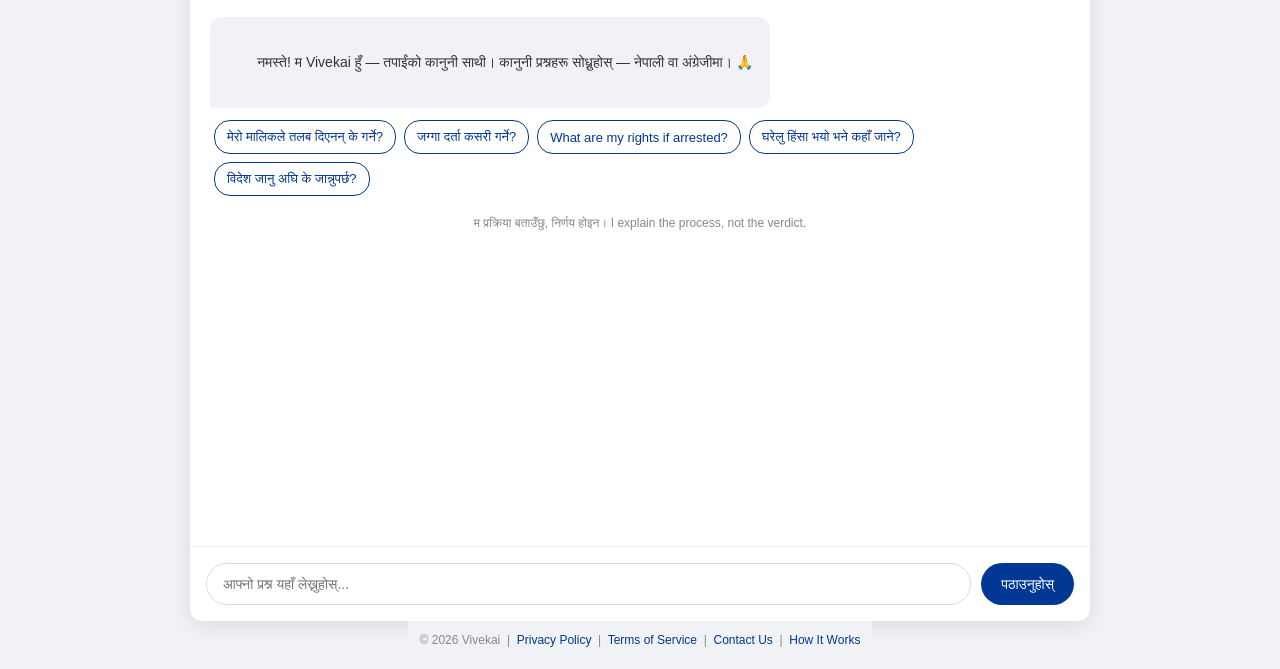
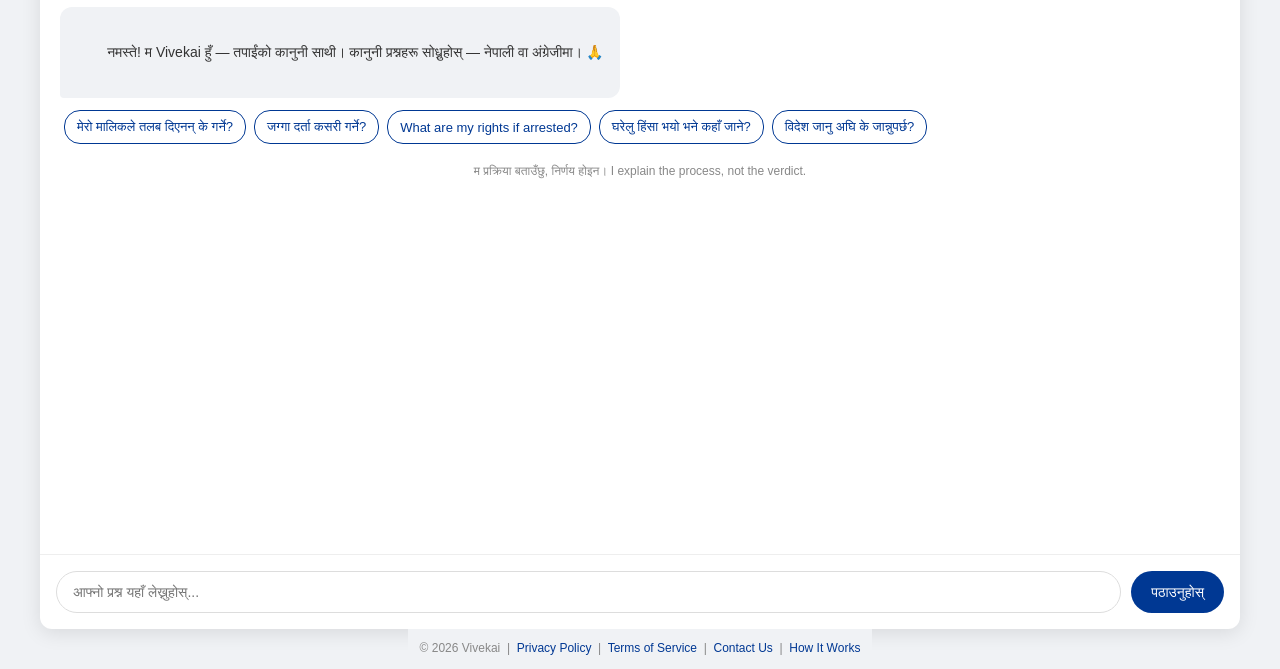
Before and after one commit to Manish10Lohani/nepali-legal-ai, a website: page index.html in a window 1280 px wide. Shown: the part 131-800 px from the top of the page. Drawn offline with Linux system fonts and the light colour scheme.

Commit message:
wider desktop layout

```diff
--- a/index.html
+++ b/index.html
@@ -8,7 +8,7 @@
   <style>
     * { margin: 0; padding: 0; box-sizing: border-box; }
 
-    body {
+  body {
   font-family: Arial, sans-serif;
   background: #f0f2f5;
   height: 100vh;
@@ -16,11 +16,11 @@
   flex-direction: column;
   align-items: center;
   justify-content: flex-start;
-  padding: 10px;
+  padding: 0;
 }
     .container {
       width: 100%;
-      max-width: 900px;
+      max-width: 1200px;
       height: 95vh;
       background: white;
       border-radius: 12px;
```
